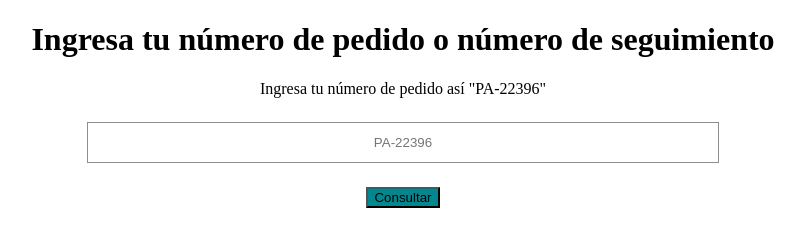
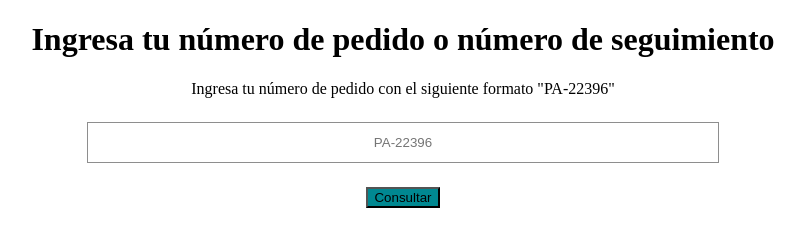
Before and after one commit to SuKuShaing/Codigo-para-web-shopify, a plain HTML site: page Afel/Tracking de seguimiento/index.html in a window 1280 px wide. Shown: the whole page, without its empty margins (237-1042 px from the left). Drawn offline with Linux system fonts and the light colour scheme.

Commit message:
mejora en texto

```diff
--- a/Afel/Tracking de seguimiento/index.html
+++ b/Afel/Tracking de seguimiento/index.html
@@ -24,7 +24,7 @@
 				>Ingresa tu número de pedido o número de seguimiento<br
 			/></strong>
 		</h1>
-		<p style="text-wrap: balance; text-align: center">Ingresa tu número de pedido así "PA-22396"</p>
+		<p style="text-wrap: balance; text-align: center">Ingresa tu número de pedido con el siguiente formato "PA-22396"</p>
 		<p style="text-align: center">
 			<input
 				class="field__input"
```
